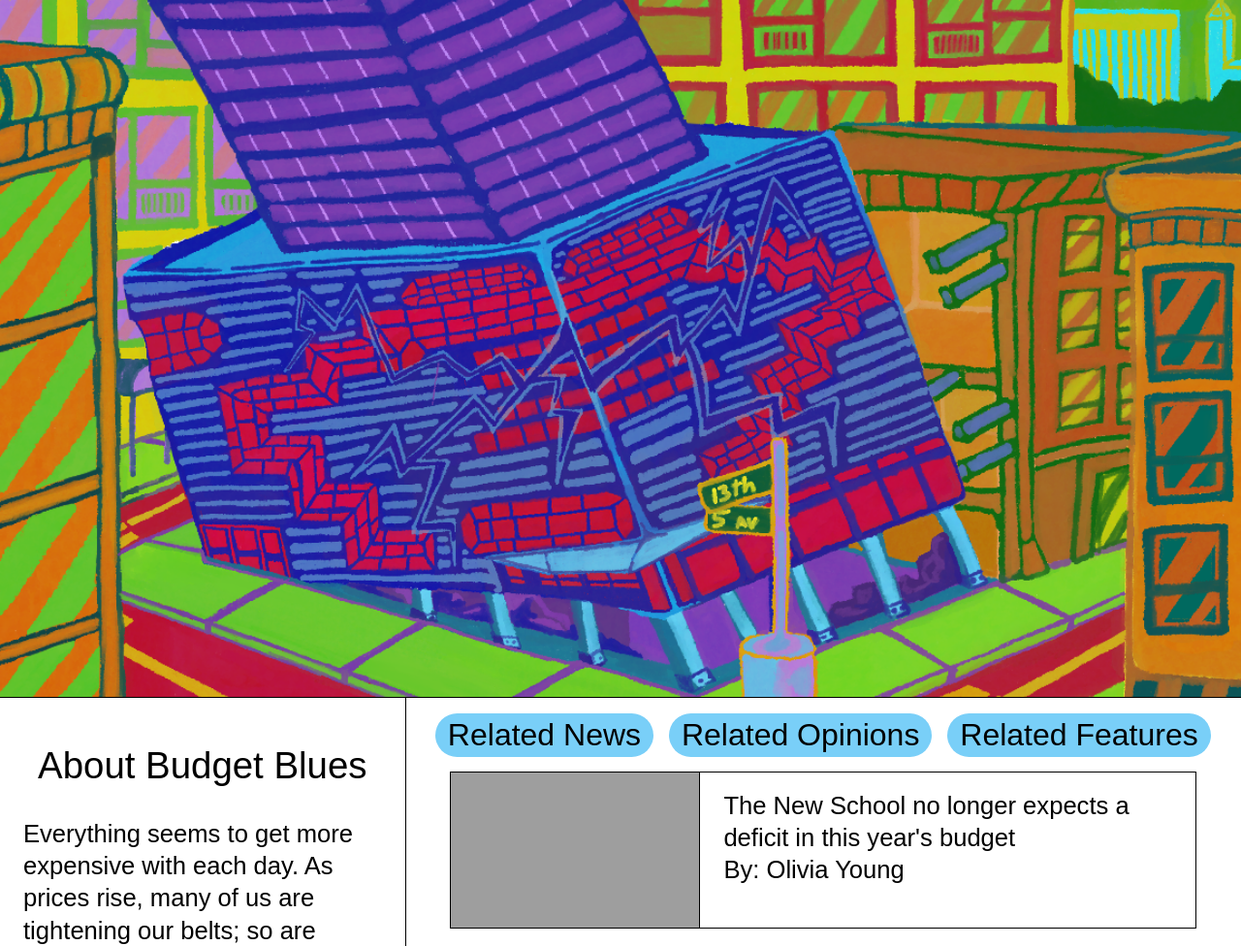
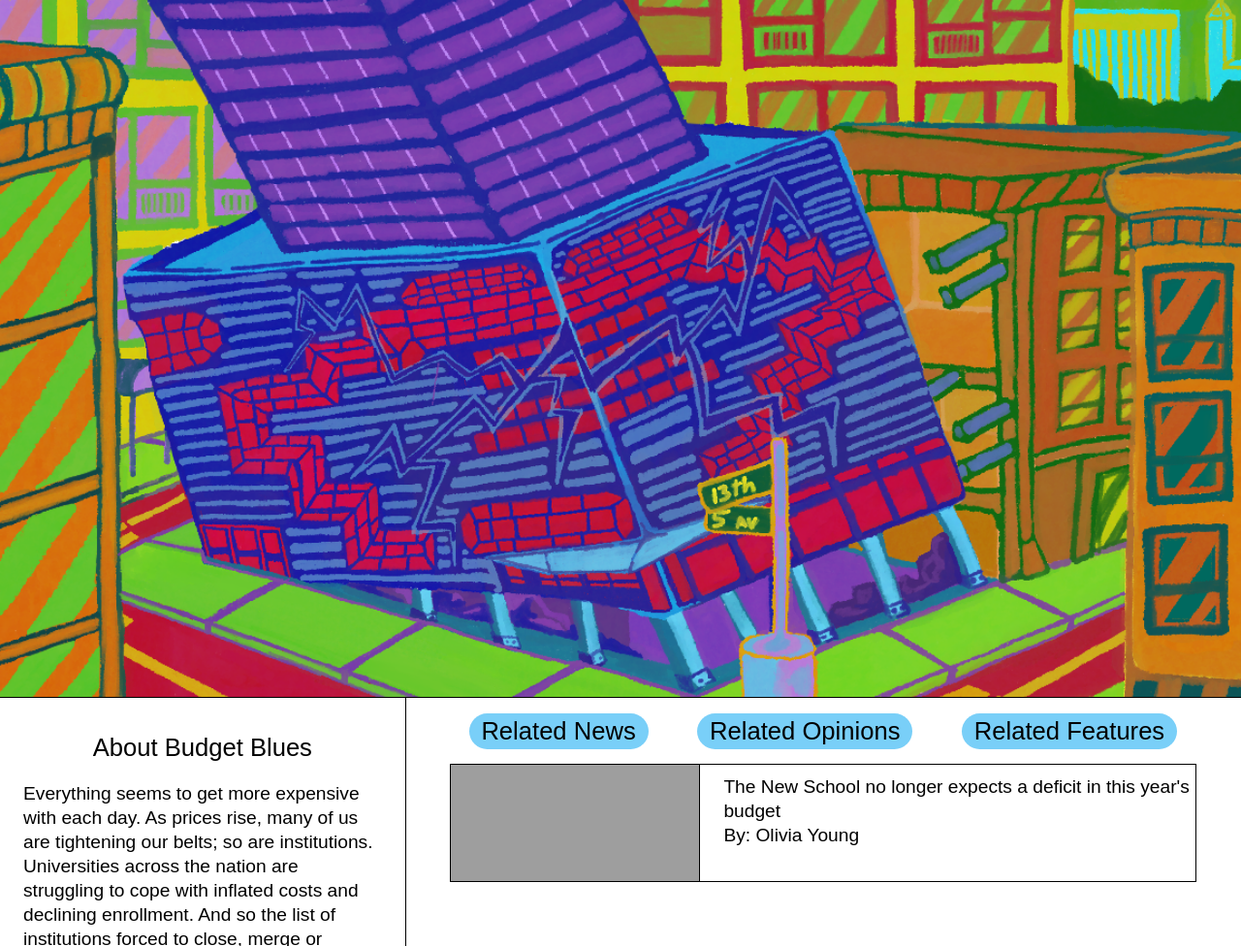
Before and after one commit to newschoolfreepress/financialissue, a plain HTML site: page index.html in a window 1280 px wide. Shown: the top 976 px of the page at 97% size. Drawn offline with nearby package versions, Linux system fonts and the light colour scheme; grey boxes are pictures that could not be loaded; a script that the page names is missing.

Commit message:
trying to fix type again

```diff
--- a/style.css
+++ b/style.css
@@ -13,14 +13,14 @@
     h2 {
         font-family: Arial;
         font-weight: 400;
-        font-size: 3vw;
+        font-size: 2vw;
         text-align: center;
     }
     p {
         font-family: Arial;
         font-weight: 400;
         line-height: 130%;
-        font-size: 2vw;
+        font-size: 1.5vw;
     }
     a {
         text-decoration: none;
@@ -72,7 +72,7 @@
         background-color: #79CFF8;
         border: none;
         text-align: center;
-        font-size: 2.5vw;
+        font-size: 2vw;
         padding-top: .5vh;
         padding-bottom: .5vh;
         padding-right: 1vw;
@@ -85,7 +85,7 @@
     }
     .writing {
         width: 60vw;
-        height: 20vh;
+        height: 15vh;
         background-color: white;
         margin-bottom: 2vh;
         outline: 1px solid black;
@@ -107,7 +107,7 @@
 
         display: flex;
         width: 20vw;
-        height: 20vh;
+        height: 15vh;
         outline: 1px solid black;
         background-size: cover;
         margin-right: 2vw;
@@ -127,7 +127,7 @@
         flex-direction: column;
         height: fit-content;
         width: 38vw;
-        height: 20vh;
+        height: 15vh;
         flex-wrap: wrap;
         padding-bottom: 2vh;
 
```
